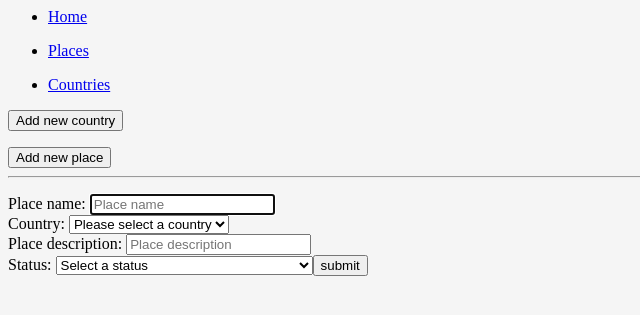
After one commit to jengreen080/CodeClan.Week5.Project, a Flask app: page /places/new_place in a window 1280 px wide. The commit adds this page. Shown: the top 315 px of the page, without its empty margins (0-640 px from the left). Run offline with Flask 3, Linux system fonts and the light colour scheme; data that the repository does not hold is empty; parts of the project's set-up code (start-up, migrations or seed data) failed here and were passed over; some libraries are stand-ins or nearby versions.

Commit message:
working add country/place button and delete country/place button. edit not yet working

```diff
--- a/app.py
+++ b/app.py
@@ -1,10 +1,12 @@
 from flask import Flask, render_template
 
-from controllers.travel_controller import travel_blueprint
+from controllers.countries_controller import countries_blueprint
+from controllers.places_controller import places_blueprint
 
 app = Flask(__name__)
 
-app.register_blueprint(travel_blueprint)
+app.register_blueprint(countries_blueprint)
+app.register_blueprint(places_blueprint)
 
 @app.route('/')
 def home():
--- /dev/null
+++ b/controllers/places_controller.py
@@ -0,0 +1,47 @@
+from flask import Flask, render_template, request, redirect
+from flask import Blueprint
+from models.country import *
+from models.place import *
+from console import *
+import repositories.country_repository as country_repo
+import repositories.place_repository as place_repo
+
+places_blueprint = Blueprint("places", __name__)
+
+@places_blueprint.route("/places/")
+def places():
+    list_of_places = place_repo.select_all()
+    return render_template("places/places.jinja", list_of_places = list_of_places)
+
+@places_blueprint.route("/places/<place_id>/delete", methods = ["POST"])
+def delete_place(place_id):
+    place_repo.delete(place_id)
+    return redirect("/places/")
+
+@places_blueprint.route("/places/new_place")
+def new_place():
+    countries = country_repo.select_all()
+    return render_template("places/new_place.jinja", countries = countries)
+
+@places_blueprint.route("/places/", methods = ["POST"])
+def submit_new_place():
+    place_name = request.form['place_name']
+    country = country_repo.select(request.form['country'])
+    place_description = request.form['place_description']
+    if request.form['status'] == "visited":
+        status = True
+    else:
+        status = False
+    new_place = Place(place_name, country, place_description, status)
+    place_repo.save(new_place)
+    return redirect("/places/")
+
+# @places_blueprint.route("/places/my_bucket_list")
+# def my_bucket_list():
+#     list_of_places = place_repo.select_all()
+#     return render_template("places/places.jinja", list_of_places = list_of_places)
+
+# @places_blueprint.route("/my_bucket_list/<id>", methods = ["GET"])
+# def show_bucket_list(place_id):
+#     bucket_list = place_repo.select(place_id)
+#     return render_template("my_bucket_list.jinja", places_to_display = bucket_list)
--- a/models/place.py
+++ b/models/place.py
@@ -1,9 +1,9 @@
 class Place:
 
-    def __init__(self, place_name, country, place_description, status, place_id = None):
+    def __init__(self, place_name, country, place_description, visited, place_id = None):
 
         self.place_name = place_name
         self.country = country
-        self.status = status
+        self.visited = visited
         self.place_description = place_description
         self.place_id = place_id
--- a/repositories/country_repository.py
+++ b/repositories/country_repository.py
@@ -15,3 +15,38 @@ def save(country):
 def delete_all():
     sql = "DELETE FROM countries"
     run_sql(sql)
+
+def select(country_id):
+    country = None
+    sql = "SELECT * FROM countries WHERE country_id = %s"
+    values = [country_id]
+    results = run_sql(sql, values)
+
+    if results:
+        result = results[0]
+        country = Country(result["country_name"], result["continent"], country_id)
+    return country
+
+def select_all():
+    countries = []
+    sql = "SELECT * FROM countries"
+    results = run_sql(sql)
+
+    for row in results:
+
+        country = Country(row["country_name"], row["continent"], row["country_id"])
+        countries.append(country)
+    return countries
+
+def save(country):
+    sql = "INSERT INTO countries(country_name, continent) VALUES (%s, %s) RETURNING *"
+    values = [country.country_name, country.continent]
+    results = run_sql(sql, values)
+    country_id = results[0]["country_id"]
+    country.country_id = country_id
+    return country
+
+def delete(country_id):
+    sql = "DELETE FROM countries WHERE country_id = %s"
+    values = [country_id]
+    run_sql(sql, values)
--- a/static/style.css
+++ b/static/style.css
@@ -5,3 +5,9 @@ body {background-color: whitesmoke;}
                 border-color: aqua;
                 padding: 20px;
                 margin: 20px}
+
+.country_article {background-color: white;
+                border-style: groove;
+                border-color: aqua;
+                padding: 20px;
+                margin: 20px}
--- a/templates/base.jinja
+++ b/templates/base.jinja
@@ -4,16 +4,34 @@
         <title>{{ title }} - Locations</title>
     </head>
     <body>
+    <section>
         <ul>
-            <li class="navLink"><a href="/home/">Home</a></li>
+            <li class="navLink"><a href="/">Home</a></li>
         </ul>
         <ul>
+            <li class="navLink"><a href="/places/">Places</a></li>
+        </ul>
+        <ul>
+            <li class="navLink"><a href="/countries/">Countries</a></li>
+        </ul>
+        {# <ul>
             <li class="navLink"><a href="/my_bucket_list/">My bucket list</a></li>
         </ul>
         <ul>
             <li class="navLink"><a href="/been_there_done_that/">Been there, done that</a></li>
-        </ul>
+        </ul> #}
+    </section>
+        {# <form class = "addPlace" action = "{{ url_for(places.new_place)}}" method = "POST">
+            <button class = "new_place">Add new place</button>
+        </form> #}
+
+    <form action = "/places/new_country" method = "GET">
+        <button class = "new">Add new country</button>
+</form>
+        <form action = "/places/new_place" method = "GET">
+        <button class = "new">Add new place</button>
         <hr>
+</form>
         {% block content %}{% endblock %}
     </body>
 </html>
--- /dev/null
+++ b/templates/places/new_place.jinja
@@ -0,0 +1,33 @@
+{% extends "base.jinja" %}
+
+{% block content %}
+
+<form action = "/places/" method = "POST">
+    <div>
+        <label for = "place_name">Place name:</label>
+        <input type = "text" id="place_name" name="place_name" placeholder="Place name" required autofocus>
+    </div>
+    <div>
+        <label for = "country">Country:</label>
+        <select id = "country" name = "country">
+            <option value = "select_country">Please select a country</option>
+            {% for country in countries %}
+                <option value = "{{country.country_id}}">{{ country.country_name }}</option>
+            {% endfor %}
+        </select>
+    </div>
+    <div>
+        <label for = "place_description">Place description:</label>
+        <input type="place_description" id="place_description" name="place_description" placeholder="Place description">
+    </div>
+    <div>
+        <label for="status">Status:</label>
+        <select id = "status" name = "status">
+            <option value = "select_status">Select a status</option>
+            <option value = "visited">Been there, done that. Got the postcard</option>
+            <option value = "not_visited">On the bucket list!</option>
+    </div>
+    <input type="submit" value="submit">
+</form>
+
+{% endblock %}
```
Also changed, not shown: console.py (+6 -5 lines), controllers/countries_controller.py (added, +38 -0 lines), controllers/travel_controller.py (deleted, +0 -26 lines), db/travel_the_world.sql (+8 -9 lines), repositories/place_repository.py (+8 -5 lines), templates/countries/countries_home.jinja (added, +17 -0 lines), templates/countries/new_country.jinja (added, +17 -0 lines), templates/home.jinja (+2 -13 lines), templates/places/places.jinja (added, +24 -0 lines), templates/countries/edit_country.jinja (added), templates/places/been_there_done_that.jinja (renamed from templates/been_there_done_that.jinja), templates/places/my_bucket_list.jinja (renamed from templates/my_bucket_list.jinja).
